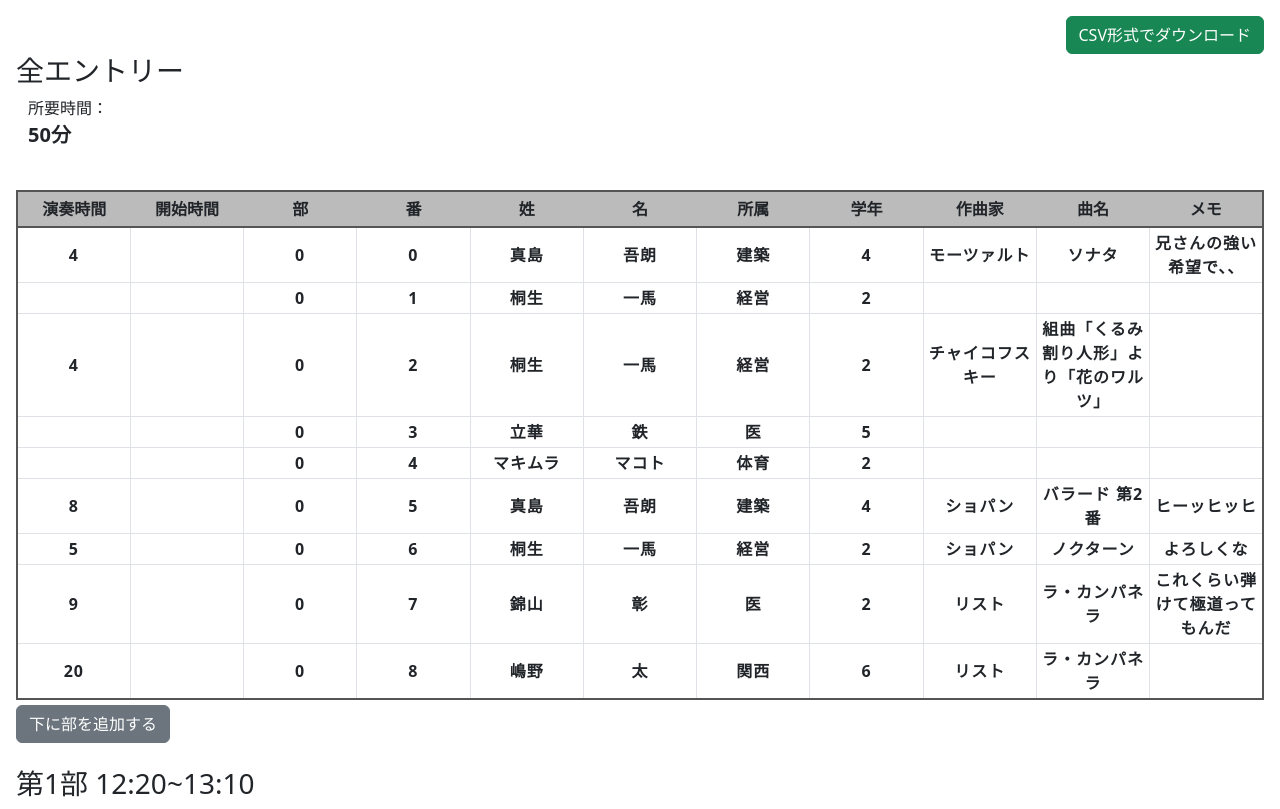
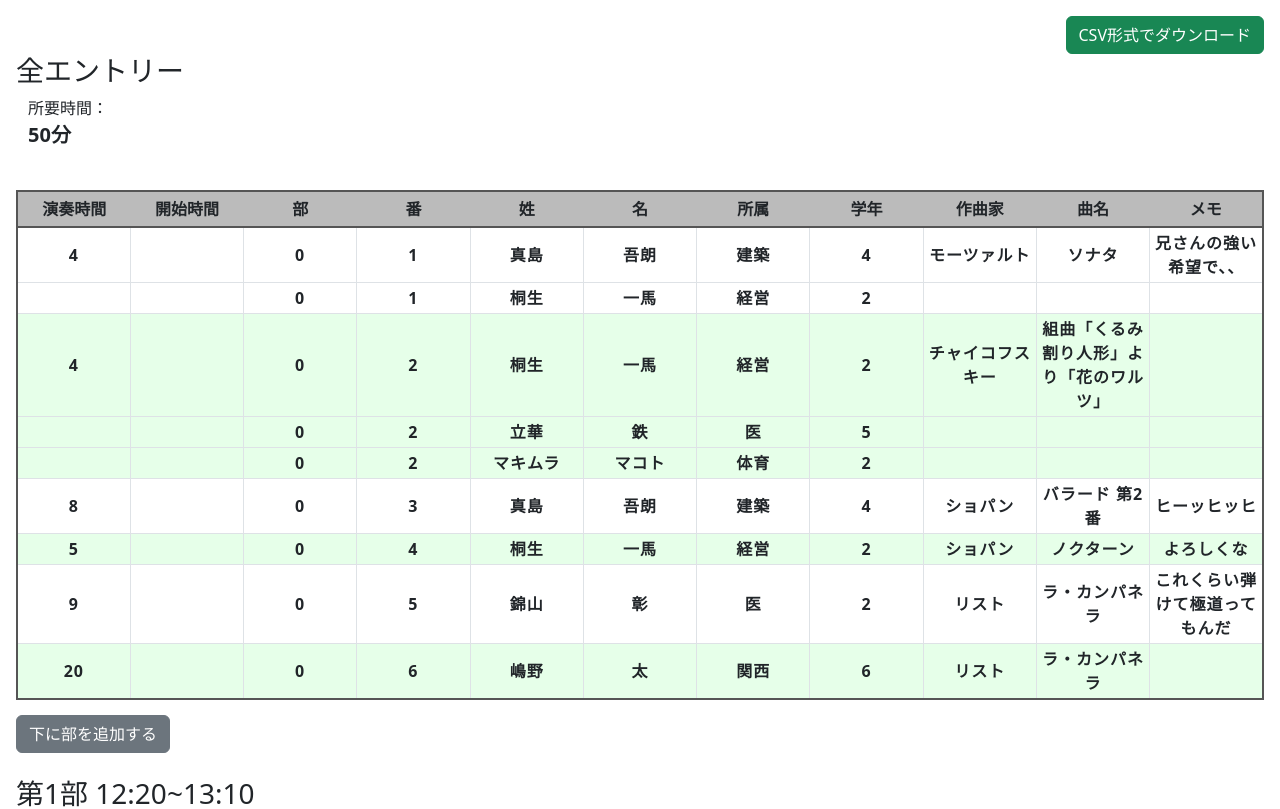
Before and after one commit to ritto153/PianoProgramEditor, a React (Create React App) app: page / in a window 1280 px wide. Shown: the top 809 px of the page. Built offline with nearby package versions, Linux system fonts and the light colour scheme.

Commit message:
偶数番目のエントリーは別の色で表示されるように

```diff
--- a/src/partContents/components/EntryTable.tsx
+++ b/src/partContents/components/EntryTable.tsx
@@ -20,7 +20,7 @@ const StyledTable = styled.table`
   table-layout: fixed;
   border-collapse: collapse;
   border: 2px solid #555555;
-  margin: 5px 0 5px 0;
+  margin: 15px 0 15px 0;
   td {
     border: 1px solid #dee2e6;
     padding-top: 3px;
@@ -94,7 +94,6 @@ export default function EntryTable(props: Props) {
                         draggableProvided={draggableProvided}
                         partNum={dividedEntryForTableRow.partNum}
                         dividedEntryForRow={dividedEntryForTableRow}
-                        index={i}
                         schedules={
                           entrySchedules[dividedEntryForTableRow.entryId]
                         }
--- a/src/partContents/components/EntryTableRow.tsx
+++ b/src/partContents/components/EntryTableRow.tsx
@@ -1,12 +1,16 @@
 import { DividedEntryForRow } from "../../type/DividedEntryForRow";
 import { BuildEntryForDisplay } from "../utils/BuildEntryForDisplay";
+import styled from "styled-components";
+
+const StyledRow = styled.tr<{shownGray: boolean}>`
+  background-color: ${(props) => props.shownGray && "#E6FFE9"};
+`
 
 interface Props {
   partNum: number;
   key: string;
   draggableProvided: any;
   dividedEntryForRow: DividedEntryForRow;
-  index: number;
   schedules: {
     startingTime: Date | null;
     endingTime: Date | null;
@@ -14,18 +18,21 @@ interface Props {
 }
 
 export default function EntryTableRow(props: Props) {
-  const { partNum, dividedEntryForRow, draggableProvided, index, schedules } =
+  const { partNum, dividedEntryForRow, draggableProvided, schedules } =
     props;
 
   const entryForDisplay = BuildEntryForDisplay(
     dividedEntryForRow,
     partNum,
-    index,
-    schedules.startingTime
+    schedules.startingTime,
   );
 
+  // エントリーが偶数番目なら灰色で表示する
+  const shownGray = entryForDisplay.index % 2 === 0;
+
   return (
-    <tr
+    <StyledRow
+      shownGray={shownGray}
       ref={draggableProvided.innerRef}
       {...draggableProvided.draggableProps}
       {...draggableProvided.dragHandleProps}
@@ -33,6 +40,6 @@ export default function EntryTableRow(props: Props) {
       {Object.entries(entryForDisplay).map(([_, value], i) => (
         <td key={i}>{value}</td>
       ))}
-    </tr>
+    </StyledRow>
   );
 }
--- a/src/partContents/utils/BuildEntriesForTableRow.ts
+++ b/src/partContents/utils/BuildEntriesForTableRow.ts
@@ -94,7 +94,7 @@ const DivideEntryForRow = (
         playMinutes: null,
         startingTime: null,
         partNum: partNum,
-        index: null,
+        index: index,
         lastName: participant ? participant.lastName : null,
         firstName: participant ? participant.firstName : null,
         faculty: participant ? participant.faculty : null,
--- a/src/partContents/utils/BuildEntryForDisplay.ts
+++ b/src/partContents/utils/BuildEntryForDisplay.ts
@@ -5,13 +5,12 @@ import { StringifyDate } from "../../utils/StringifyDate";
 export const BuildEntryForDisplay = (
   dividedEntryForRow: DividedEntryForRow,
   partNum: number,
-  index: number,
   startingTime: Date | null
 ): EntryForDisplay => ({
   playMinutes: dividedEntryForRow.playMinutes,
   startingTime: StringifyDate(startingTime),
   partNum: partNum,
-  index: index,
+  index: dividedEntryForRow.index,
   lastName: dividedEntryForRow.lastName,
   firstName: dividedEntryForRow.firstName,
   faculty: dividedEntryForRow.faculty,
--- a/src/type/DividedEntryForRow.ts
+++ b/src/type/DividedEntryForRow.ts
@@ -20,7 +20,7 @@ export type DividedSubordinaryEntry = {
   playMinutes: null;
   startingTime: null;
   partNum: number;
-  index: null;
+  index: number;
   lastName: string | null;
   firstName: string | null;
   faculty: string | null;
```
